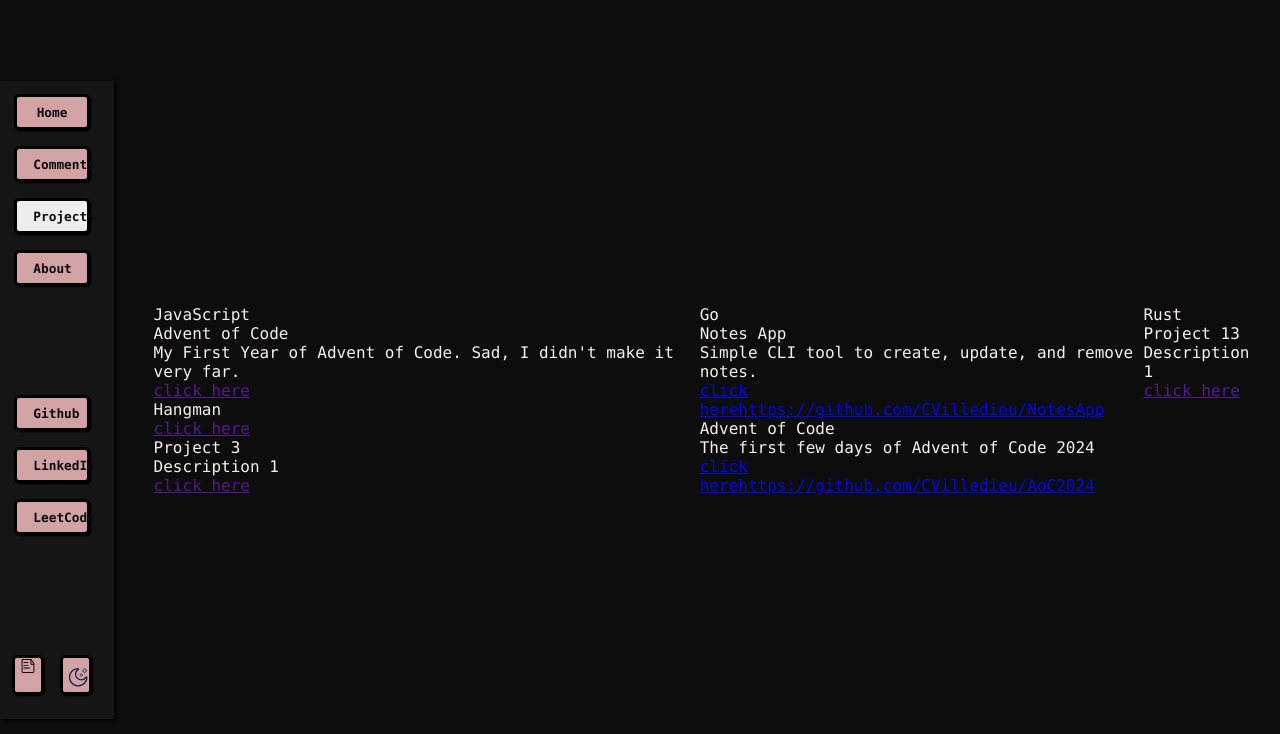
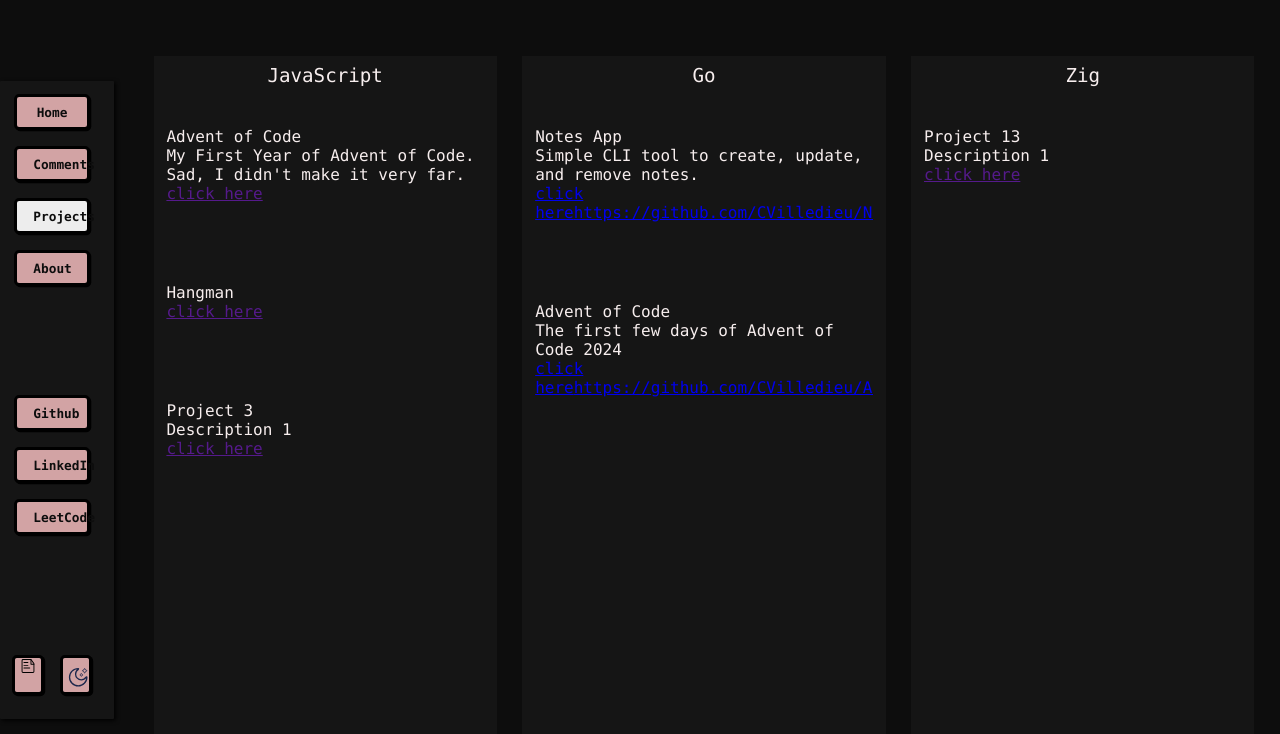
Before and after one commit to CVilledieu/Portfolio, a React app in the folder frontend/: page / in a window 1280 px wide. Both pictures are taken after a click on the button "Projects". Shown: the top 734 px of the page. Built offline with nearby package versions, Linux system fonts and the light colour scheme; the HTML template or start-up script is replaced by a standard one.

Commit message:
updated project page layout, added some content to comments page, and adjusted some of the about me page

```diff
--- a/frontend/src/views/about/about_style.css
+++ b/frontend/src/views/about/about_style.css
@@ -20,7 +20,6 @@
 }
 
 #profile-pic {
-    max-width: 20cqh;
-    border-radius: 10%;
+    max-width: 10cqw;
     margin: 1rem;
 }
--- a/frontend/src/views/comments/data.js
+++ b/frontend/src/views/comments/data.js
@@ -16,8 +16,8 @@ export const CommentData = [{
 
 }, {
     id: 3,
-    Title: "Room for growth: Smaller Git Commits",
-    Summary: "A single commit that should have been multiple is a crime I commit frequently.",
+    Title: "The right tool for the job",
+    Summary: "3 is the magic number. Every developer should know 3 languages very well.",
     Body: "I "
 }
 
--- a/frontend/src/views/projects/data.json
+++ b/frontend/src/views/projects/data.json
@@ -40,7 +40,7 @@
         ]
     },{
         "id": 3,
-        "category": "Rust",
+        "category": "Zig",
         "list": [
             {
                 "id": 1,
--- a/frontend/src/views/projects/projects_style.css
+++ b/frontend/src/views/projects/projects_style.css
@@ -2,6 +2,9 @@
     display: flex;
     justify-content: center;
     flex-direction: row;
+    gap: 2cqw;
+    height: 100%;
+    max-height: 100%;
 }
 
 #projects-display {
@@ -11,3 +14,30 @@
     background-color: var(--panel-bg);
 
 }
+
+.language {
+    --width: 33%;
+    width: var(--width);
+    max-width: var(--width);
+    display: flex;
+    flex-direction: column;
+    justify-content: start;
+    background-color: var(--panel-bg);
+    box-sizing: border-box;
+    padding: 1cqh 1cqw;
+    height: 100%;
+    max-height: 100%;
+    gap: 5cqh;
+}
+
+.language-name {
+    align-self: center;
+    font-size: 1.5cqi;
+}
+
+.language-projects {
+    display: flex;
+    flex-direction: column;
+    gap: 10cqh;
+    overflow:hidden;
+}
```
